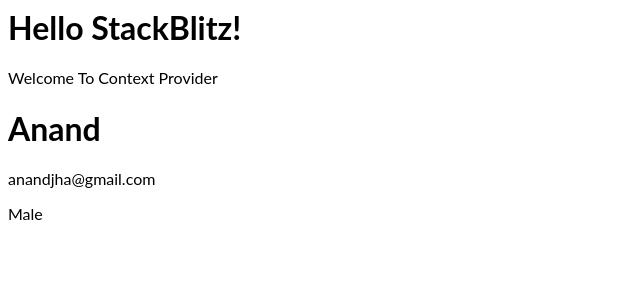
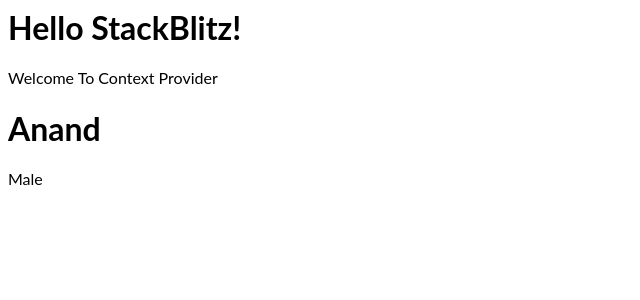
Before and after one commit to Birendrajha/stackblitz-projects, a React (Create React App) app: page / in a window 1280 px wide. Shown: the top 300 px of the page, without its empty margins (0-640 px from the left). Built offline with nearby package versions, Linux system fonts and the light colour scheme; no server answers.

Commit message:
1 file modified

```diff
--- a/src/dataprovider.tsx
+++ b/src/dataprovider.tsx
@@ -13,10 +13,17 @@ export const DataContext = createContext<{
 });
 
 export const DataProvider = ({ ...props }) => {
+  const [data, setData] = React.useState();
+  React.useEffect(() => {
+    fetch('https://jsonplaceholder.typicode.com/todos/1')
+      .then((response) => response.json())
+      .then((json) => setData(json));
+  }, []);
+
   return (
     <DataContext.Provider
       value={{
-        email: 'anandjha@gmail.com',
+        email: data?.title, //'anandjha@gmail.com',
         name: 'Anand',
         gender: 'Male',
       }}
```
